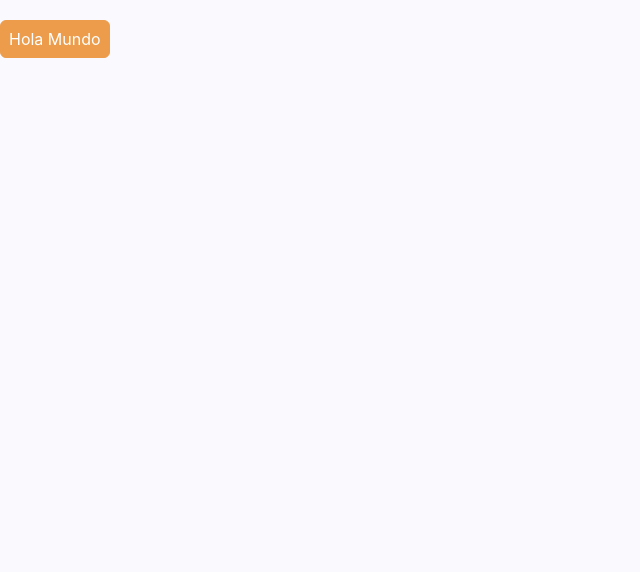
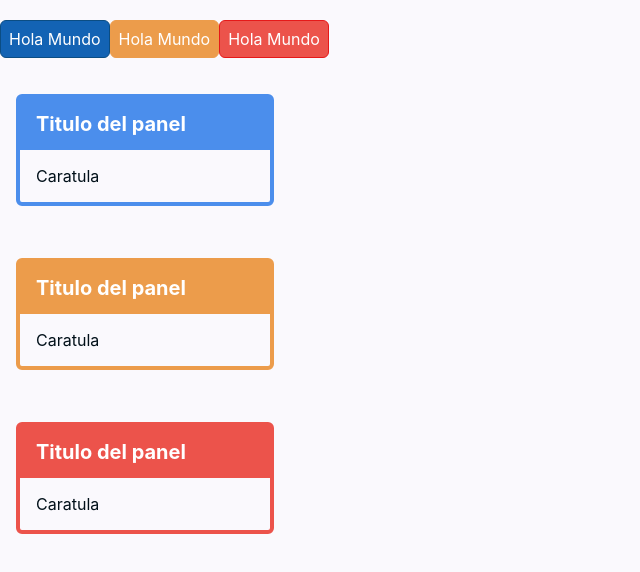
Before and after one commit to IshimiG/interfaces-web, an Angular app: page / in a window 1280 px wide. Shown: the top 572 px of the page, without its empty margins (0-640 px from the left). Built offline with nearby package versions, Linux system fonts and the light colour scheme.

Commit message:
Ugly ass Panel

```diff
--- a/src/app/app.html
+++ b/src/app/app.html
@@ -1,3 +1,15 @@
 <br>
+<boton [funcion]="'normal'">Hola Mundo</boton>
 <boton [funcion]="'alternativa'" (onClick)="alerta()">Hola Mundo</boton>
+<boton [funcion]="'peligrosa'">Hola Mundo</boton>
+
+<br>
+<br>
+
+<panel [type]="'azul'">Caratula</panel>
+<br>
+<panel [type]="'naranja'">Caratula</panel>
+<br>
+<panel [type]="'rojo'">Caratula</panel>
+<br>
 <router-outlet />
--- a/src/app/app.ts
+++ b/src/app/app.ts
@@ -2,10 +2,11 @@ import { Component, signal } from '@angular/core';
 import { RouterOutlet } from '@angular/router';
 import { MatButtonModule } from '@angular/material/button';
 import { Boton } from './components/ui/boton/boton';
+import { Panel } from './components/ui/panel/panel';
 
 @Component({
   selector: 'app-root',
-  imports: [RouterOutlet, MatButtonModule, Boton],
+  imports: [RouterOutlet, MatButtonModule, Boton, Panel],
   templateUrl: './app.html',
   styleUrl: './app.scss'
 })
--- /dev/null
+++ b/src/app/components/ui/panel/panel.html
@@ -0,0 +1,4 @@
+<div class="panel" [ngClass]="type">
+    <div class="cabezera">{{title}}</div>
+    <div class="content"><ng-content></ng-content></div>
+</div>
--- /dev/null
+++ b/src/app/components/ui/panel/panel.scss
@@ -0,0 +1,56 @@
+.panel {
+    --panel-border-color: var(--mlt-sys-color-gris-4);
+    --panel-border-radius: var(--mlt-sys-border-radius-4);
+    --panel-margin: var(--mlt-sys-margin-4);
+    --panel-width: 250px;
+    --panel-font-family: var(--mlt-sys-font-sans-serif);
+
+    border: var(--panel-border-color) solid var(--mlt-sys-width-2);
+    border-radius: var(--panel-border-radius);
+    margin: var(--panel-margin);
+    width: var(--panel-width);
+    font-family: var(--panel-font-family);
+}
+
+.cabezera {
+    --cabezera-bg-color: var(--mlt-sys-color-gris-4);
+    --cabezera-font-size: var(--mlt-sys-font-size-6);
+    --cabezera-padding: var(--mlt-sys-padding-4);
+    --cabezera-text-color: var(--mlt-sys-color-blanco-9);
+    --cebezera-font-weight: bold;
+
+    background-color: var(--cabezera-bg-color);
+    font-size: var(--cabezera-font-size);
+    padding: var(--cabezera-padding);
+    color: var(--cabezera-text-color);
+    font-weight: var(--cebezera-font-weight);
+}
+
+.content {
+    --content-padding: var(--mlt-sys-padding-4);
+    --content-font-size: var(--mlt-sys-font-size-4);
+    --content-text-color: var(--mlt-sys-color-principal-1);
+
+    padding: var(--content-padding);
+    font-size: var(--content-font-size);
+    color: var(--content-text-color);
+}
+
+.azul .cabezera {
+    --cabezera-bg-color: var(--mlt-sys-color-principal-6);
+}
+.azul  {
+    --panel-border-color: var(--mlt-sys-color-principal-6);
+}
+.naranja .cabezera {
+    --cabezera-bg-color: var(--mlt-sys-color-alternativo-6);
+}
+.naranja  {
+    --panel-border-color: var(--mlt-sys-color-alternativo-6);
+}
+.rojo .cabezera {
+    --cabezera-bg-color: var(--mlt-sys-color-rojo-6);
+}
+.rojo  {
+    --panel-border-color: var(--mlt-sys-color-rojo-6);
+}
```
Also changed, not shown: src/app/components/ui/panel/panel.ts (added, +14 -0 lines).
